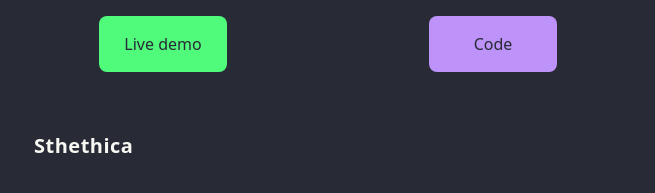
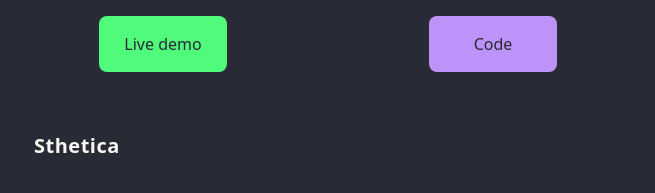
Before and after one commit to aliendro/portfolio, a React (Vite) app: page / in a window 1280 px wide. Shown: the part 2860-3053 px from the top of the page, without its empty margins (312-967 px from the left). Built offline with nearby package versions, Linux system fonts and the light colour scheme.

Commit message:
Fix: sthetica typo

```diff
--- a/src/assets/index.ts
+++ b/src/assets/index.ts
@@ -24,7 +24,7 @@ import { ReactComponent as Router } from 'assets/stack/router.svg';
 
 // Screenshots
 import animehub from 'assets/screenshots/ahub.webp';
-import sthethica from 'assets/screenshots/sthethica.webp';
+import sthetica from 'assets/screenshots/sthethica.webp';
 
 export {
   Menu,
@@ -46,5 +46,5 @@ export {
   Git,
   Router,
   animehub,
-  sthethica,
+  sthetica,
 };
--- a/src/components/projects/Projects.tsx
+++ b/src/components/projects/Projects.tsx
@@ -1,4 +1,4 @@
-import { animehub, sthethica } from 'assets';
+import { animehub, sthetica } from 'assets';
 import ProjectItem from './ProjectItem';
 
 export default function Projects() {
@@ -11,11 +11,11 @@ export default function Projects() {
     },
   };
   const ecommerce = {
-    title: 'Sthethica',
-    img: sthethica,
+    title: 'Sthetica',
+    img: sthetica,
     url: {
       application: 'https://sthethica.netlify.app',
-      repository: 'https://github.com/aliendro/sthethica',
+      repository: 'https://github.com/aliendro/sthetica',
     },
   };
   return (
```
